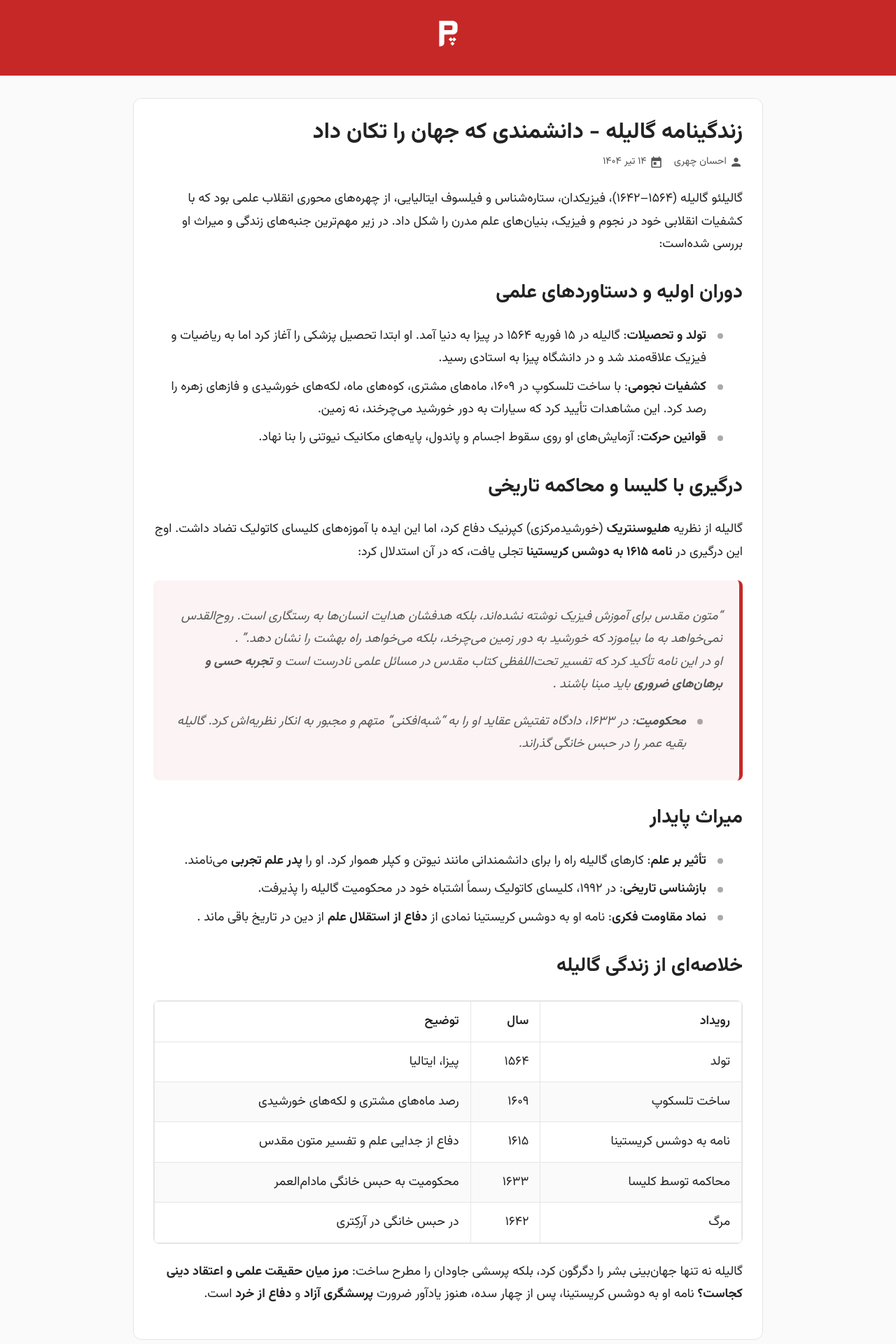
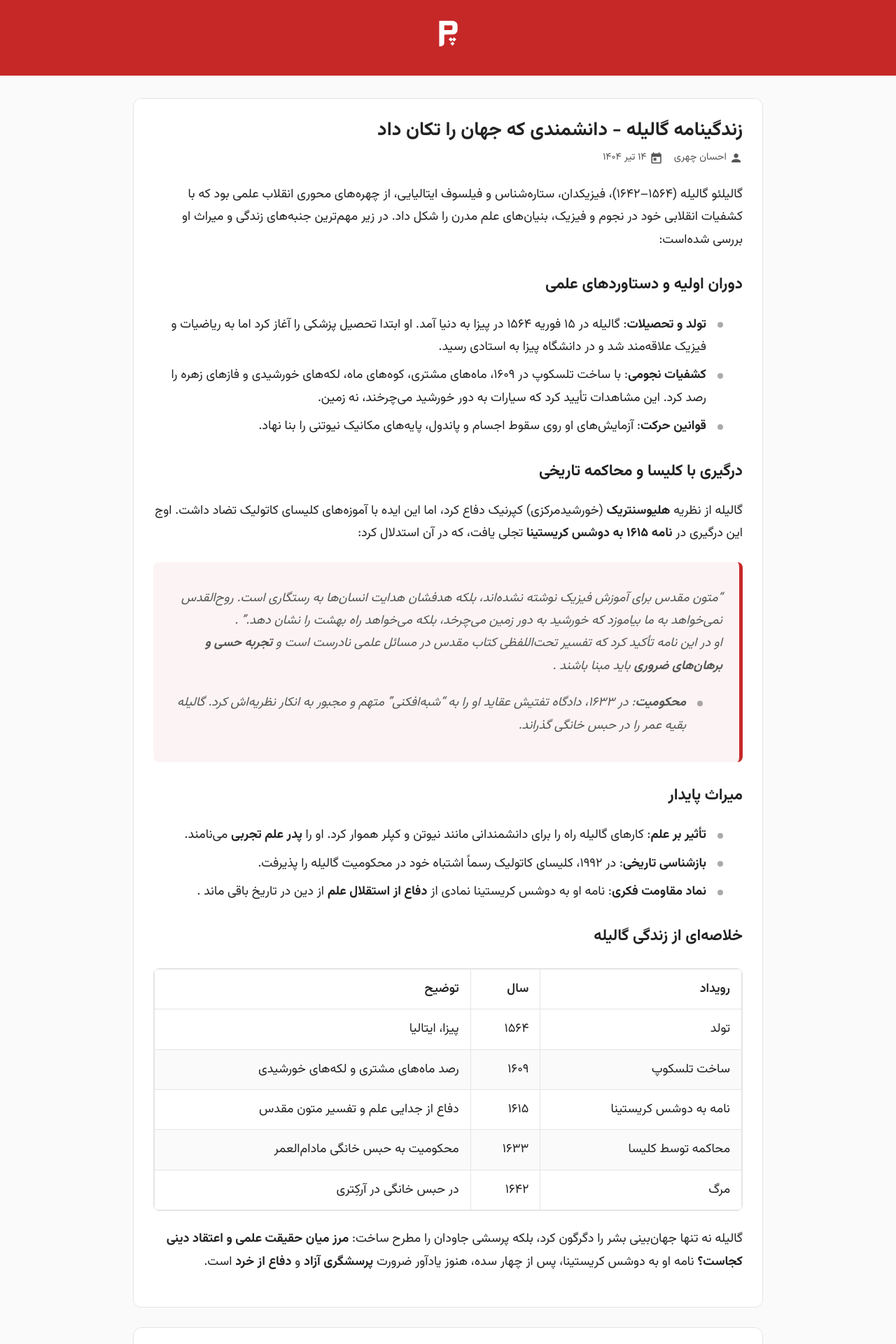
Before and after one commit to darkblog/darkblog.github.io, a Jekyll site: the page built from _posts/2025-7-5-68.md, in a window 1280 px wide. Shown: the top 1920 px of the page at 70% size. Built offline with Jekyll 4.4.1, drawn with Linux system fonts in a browser that asks for light colours.

Commit message:
Update post.html

```diff
--- a/_layouts/post.html
+++ b/_layouts/post.html
@@ -100,7 +100,7 @@
       }
 
       .post-title {
-        font-size: 2rem;
+        font-size: 1.7rem;
         font-weight: 700;
         line-height: 1.3;
         color: var(--text);
@@ -153,7 +153,7 @@
       }
 
       .article-content h2 {
-        font-size: var(--font-size-2xl);
+        font-size: 1.4rem;
         font-weight: 700;
         color: var(--text);
         margin: 1.75rem 0 1rem 0;
```
